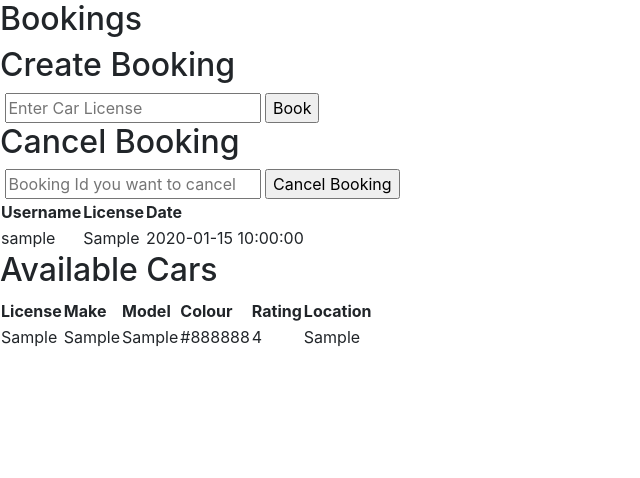
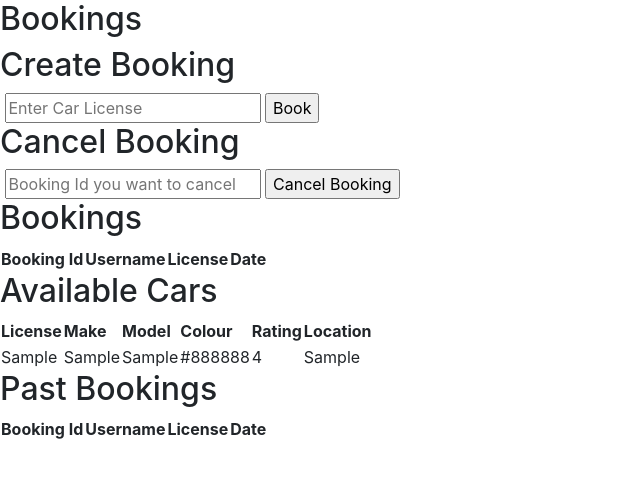
Before and after one commit to TaylorCairns/PP1-02-MON1230-TEAM6, a Flask app: page /rent in a window 1280 px wide. Shown: the part 66-544 px from the top of the page, without its empty margins (0-640 px from the left). Run offline with Flask 2, Linux system fonts and the light colour scheme; the visitor is signed in with stand-in values (Sample User, id 1); tables that the repository leaves empty or names only in its code hold one stand-in row (values such as "Sample post"); lists and menus that the app fills with data are empty; some libraries are stand-ins or nearby versions.

Commit message:
CancelBooking feature should now work - Still needs to be tested

```diff
--- a/app.py
+++ b/app.py
@@ -96,15 +96,20 @@ def rent():
         if request.method == 'GET':
             user = session['user']
             cursor = mysql.connection.cursor(MySQLdb.cursors.DictCursor)
-            cursor.execute('SELECT * FROM bookings WHERE username = %s', (session['user'],))
+            cursor.execute('SELECT * FROM bookings WHERE completed = %s AND username = %s', ('No', session['user'],))
             history = cursor.fetchall()
+            mysql.connection.commit()
+
+            cursor = mysql.connection.cursor(MySQLdb.cursors.DictCursor)
+            cursor.execute('SELECT * FROM bookings WHERE completed = %s AND username = %s', ('Yes', session['user'],))
+            past = cursor.fetchall()
             mysql.connection.commit()
 
             cursor = mysql.connection.cursor(MySQLdb.cursors.DictCursor)
             cursor.execute('SELECT * FROM cars')
             cars = cursor.fetchall()
 
-            return render_template('rent.html', userType=session['type'], userHistory=history, username=user, cars=cars)
+            return render_template('rent.html', userType=session['type'], userHistory=history, username=user, cars=cars, past=past)
 
         return render_template('rent.html', userType=session['type'], username=session['username'])
 
@@ -114,14 +119,14 @@ def rent():
 
 
 
-@app.route('/booking')
+@app.route('/booking', methods=['GET', 'POST'])
 def booking():
     if 'logged' in session:
         if request.method == 'POST':
                 user = session['user']
                 date = datetime.now()
                 carLicense = request.form['carLicense']
-                #numhrs = request.form['numhrs']
+
 
                 cursor = mysql.connection.cursor(MySQLdb.cursors.DictCursor)
                 cursor.execute('SELECT * FROM cars WHERE license = %s', (carLicense, ))
@@ -139,21 +144,21 @@ def booking():
                 if cars:
 
                     cursor = mysql.connection.cursor(MySQLdb.cursors.DictCursor)
-                    cursor.execute('INSERT INTO bookings (username, license, date, hrs, completed) VALUES (%s, %s, %s, %s)', (user, carLicense, date, 'No'))
+                    cursor.execute('INSERT INTO bookings (username, license, date, completed) VALUES (%s, %s, %s, %s)', (user, carLicense, date, 'No'))
                     mysql.connection.commit()
 
-        return render_template('rent.html', userType=session['type'], userHistory=history, username=user, cars=cars)
+        return redirect(url_for('rent'))
     else:
         return redirect(url_for('login'))
 
-@app.route('/cancelBooking')
+@app.route('/cancelBooking', methods=['GET', 'POST'])
 def cancelBooking():
     if 'logged' in session:
-        if request.method == 'POST':
+        if request.method == 'POST' and 'cancelId' in request.form:
             user = session['user']
             cancelId = request.form['cancelId']
             cursor = mysql.connection.cursor(MySQLdb.cursors.DictCursor)
-            cursor.execute('SELECT * FROM bookings WHERE license = %s', (cancelId, ))
+            cursor.execute('SELECT * FROM bookings WHERE id = %s AND username = %s', (cancelId, user))
             cancelBooking = cursor.fetchone()
             mysql.connection.commit()
 
@@ -169,9 +174,12 @@ def cancelBooking():
             mysql.connection.commit()
 
             if cancelBooking:
-                cursor.execute('UPDATE bookings SET completed = %s WHERE license = %s', ('Yes', cancelId))
+                cursor = mysql.connection.cursor(MySQLdb.cursors.DictCursor)
+                cursor.execute('UPDATE bookings SET completed = %s WHERE id = %s', ('Yes', cancelId))
+                mysql.connection.commit()
 
-                return render_template('rent.html', userType=session['type'], userHistory=history, username=user, cars=cars)
+
+                return redirect(url_for('rent'))
             return redirect(url_for('rent'))
         return redirect(url_for('rent'))
 
--- a/templates/rent.html
+++ b/templates/rent.html
@@ -60,10 +60,11 @@
       <input type="submit" value="Cancel Booking">
     </form>
 
-
+    <h2>Bookings</h2>
     <div>
       <table id="userTable">
         <TR>
+          <TH>Booking Id</TH>
           <TH>Username</TH>
           <TH>License</TH>
           <TH>Date</TH>
@@ -72,6 +73,7 @@
 
         {% for row in userHistory %}
         <TR>
+          <TD>{{row.id}}</TD>
           <TD>{{row.username}}</TD>
           <TD>{{row.license}}</TD>
           <TD>{{row.date}}</TD>
@@ -104,6 +106,27 @@
         {% endfor %}
         </table>
     </div>
+    <h2>Past Bookings</h2>
+    <div>
+      <table id="pastTable">
+        <TR>
+          <TH>Booking Id</TH>
+          <TH>Username</TH>
+          <TH>License</TH>
+          <TH>Date</TH>
+
+        </TR>
+
+        {% for row in past %}
+        <TR>
+          <TD>{{row.id}}</TD>
+          <TD>{{row.username}}</TD>
+          <TD>{{row.license}}</TD>
+          <TD>{{row.date}}</TD>
+        </TR>
+        {% endfor %}
+        </table>
+    </div>
     <script src="https://code.jquery.com/jquery-3.3.1.slim.min.js" integrity="sha384-q8i/X+965DzO0rT7abK41JStQIAqVgRVzpbzo5smXKp4YfRvH+8abtTE1Pi6jizo" crossorigin="anonymous"></script>
     <script src="https://cdnjs.cloudflare.com/ajax/libs/popper.js/1.14.7/umd/popper.min.js" integrity="sha384-UO2eT0CpHqdSJQ6hJty5KVphtPhzWj9WO1clHTMGa3JDZwrnQq4sF86dIHNDz0W1" crossorigin="anonymous"></script>
     <script src="https://stackpath.bootstrapcdn.com/bootstrap/4.3.1/js/bootstrap.min.js" integrity="sha384-JjSmVgyd0p3pXB1rRibZUAYoIIy6OrQ6VrjIEaFf/nJGzIxFDsf4x0xIM+B07jRM" crossorigin="anonymous"></script>
```
